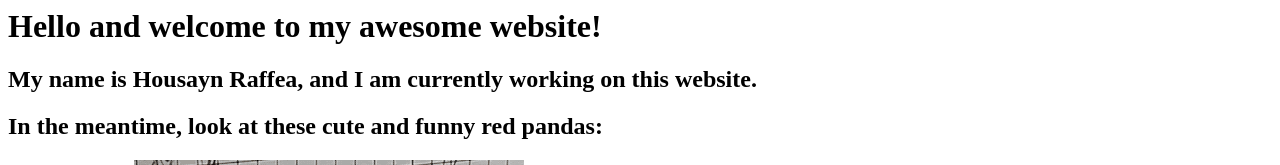
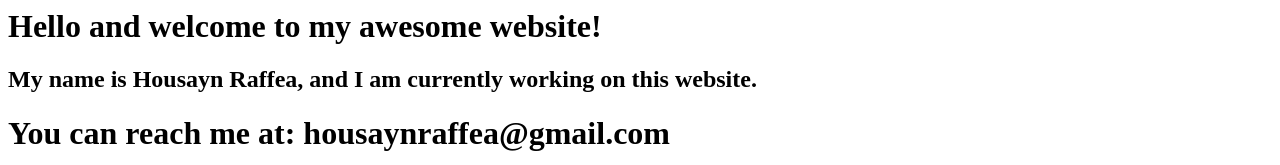
Before and after one commit to InfernoJoes/infernojoes.github.io, a plain HTML site: page index.html in a window 1280 px wide. Shown: the top 165 px of the page. Drawn offline with Linux system fonts and the light colour scheme.

Commit message:
Initial commit

```diff
--- a/index.html
+++ b/index.html
@@ -9,6 +9,7 @@
 
         <p>
             <h2>My name is Housayn Raffea, and I am currently working on this website. </h2>
+            <h1>You can reach me at: housaynraffea@gmail.com<h1></h1>
             <h2>In the meantime, look at these cute and funny red pandas:</h2>
 
             <div>
```
